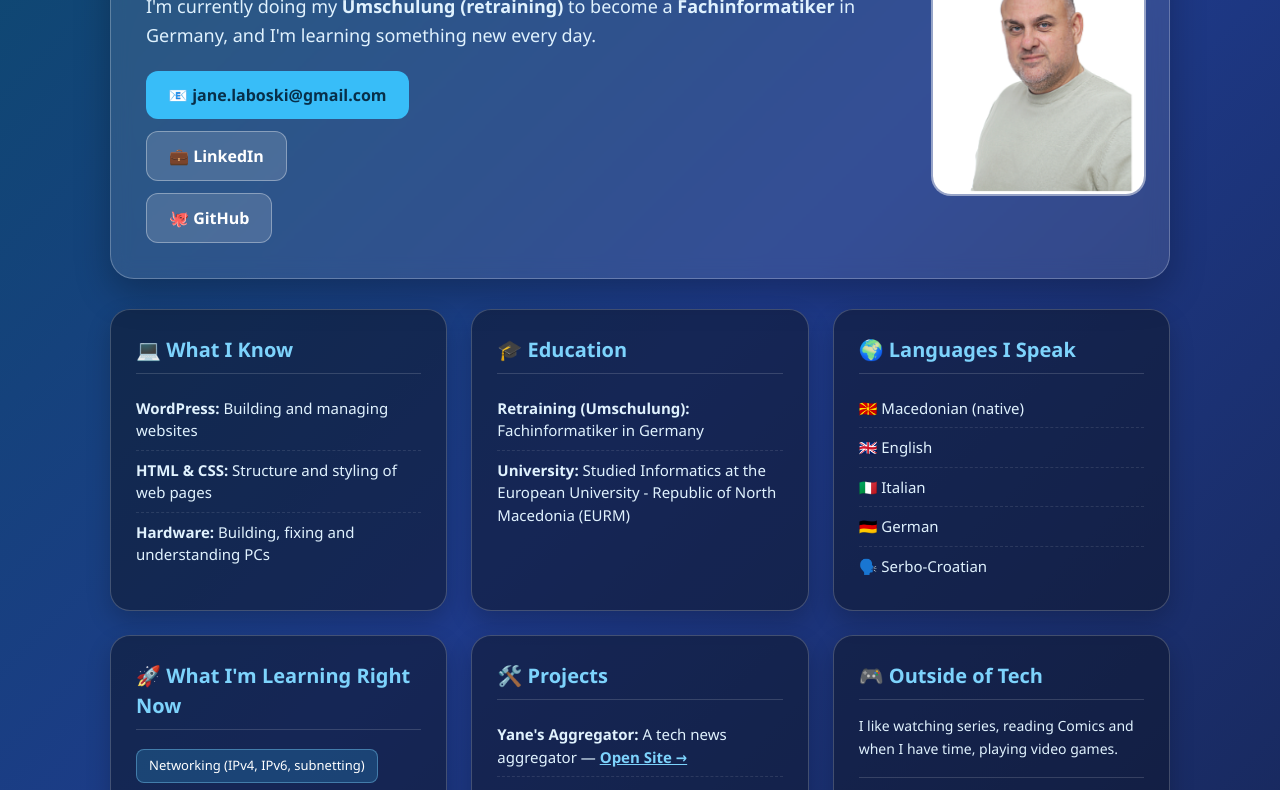
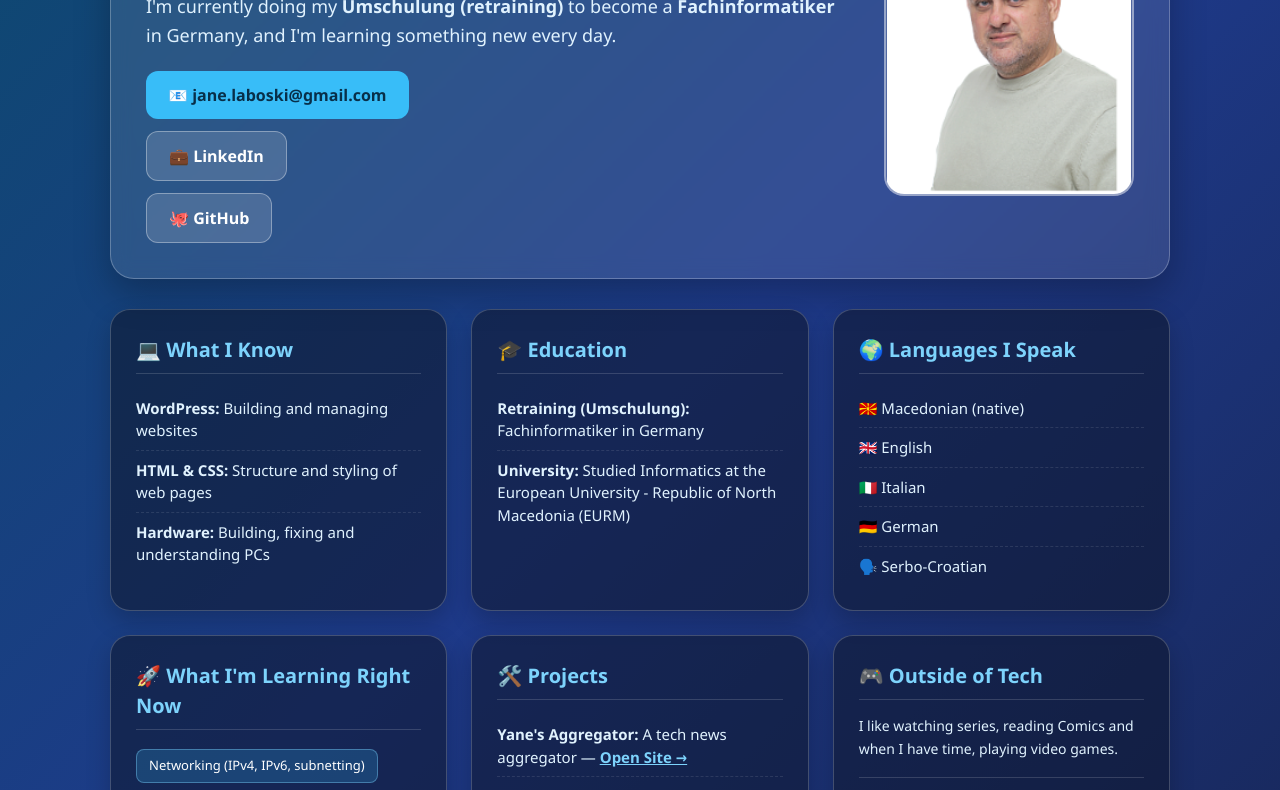
Before and after one commit to servicecs/servicesc, a plain HTML site: page index.html in a window 1280 px wide. Shown: the part 248-1038 px from the top of the page. Drawn offline with nearby package versions, Linux system fonts and the light colour scheme.

Commit message:
Update index.html

```diff
--- a/index.html
+++ b/index.html
@@ -46,8 +46,7 @@
         }
 
         .hero-slika {
-            flex: 0 0 215px;
-            max-width: 100%;
+            flex: 0 0 250px;
             height: 260px;
             background: rgba(255, 255, 255, 0.15);
             border: 2px solid rgba(255, 255, 255, 0.4);
@@ -57,7 +56,6 @@
             align-items: flex-end;
             justify-content: center;
             margin-left: auto;
-            transform: translateX(12px);
         }
 
         .hero-slika img {
@@ -192,7 +190,7 @@
 
     <div class="glaven-kontejner">
 
-        <!-- ГОРЕН БЛОК: Текст лево (мејлот горе, LinkedIn и GitHub под него), Слика десно -->
+        <!-- ГОРЕН БЛОК: Текст лево, Слика десно -->
         <section class="hero-blok">
             <div class="hero-tekst">
                 <span class="inline-block bg-sky-400/20 text-sky-200 text-xs font-semibold px-3 py-1 rounded-full mb-3 border border-sky-300/30">
@@ -205,7 +203,6 @@
                     I'm currently doing my <strong>Umschulung (retraining)</strong> to become a <strong>Fachinformatiker</strong> in Germany, and I'm learning something new every day.
                 </p>
 
-                <!-- Мејлот горе, а LinkedIn и GitHub под него -->
                 <div class="flex flex-col items-start gap-3 mt-5">
                     <a href="mailto:jane.laboski@gmail.com" class="kontakt-kopce">
                         📧 jane.laboski@gmail.com
```
